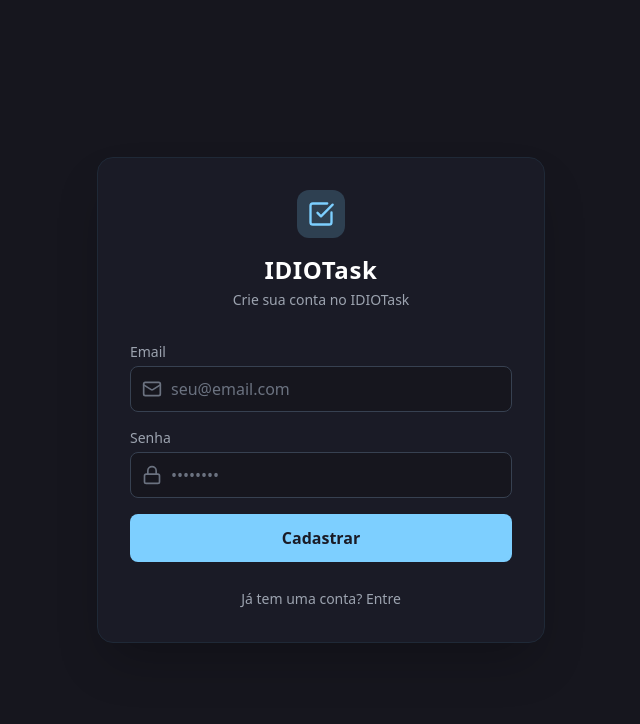
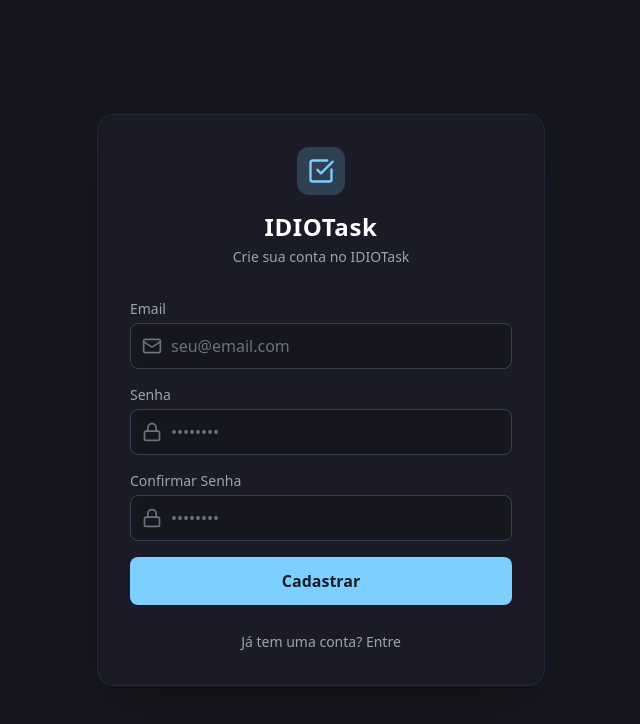
Before and after one commit to Raivcx/A-IDIOT-TASK, a React (Vite) app: page / in a window 1280 px wide. Both pictures are taken after a click on the button "Não tem uma conta? Cadastre-se". Shown: the top 724 px of the page, without its empty margins (319-959 px from the left). Built offline with nearby package versions, Linux system fonts and the light colour scheme; no server answers.

Commit message:
feat: add confirm password field to registration

```diff
--- a/src/views/Login.jsx
+++ b/src/views/Login.jsx
@@ -7,6 +7,7 @@ const Login = () => {
   const [isLogin, setIsLogin] = useState(true);
   const [email, setEmail] = useState('');
   const [password, setPassword] = useState('');
+  const [confirmPassword, setConfirmPassword] = useState('');
   const [error, setError] = useState('');
   const [loading, setLoading] = useState(false);
 
@@ -19,9 +20,15 @@ const Login = () => {
       if (isLogin) {
         await login(email, password);
       } else {
+        if (password !== confirmPassword) {
+          setError('As senhas não coincidem.');
+          setLoading(false);
+          return;
+        }
         await register(email, password);
         setError('Conta criada com sucesso! Você já pode fazer login.');
         setIsLogin(true);
+        setConfirmPassword('');
       }
     } catch (err) {
       setError(err.message || 'Ocorreu um erro ao autenticar.');
@@ -89,6 +96,26 @@ const Login = () => {
             </div>
           </div>
 
+          {!isLogin && (
+            <div className="animate-in slide-in-from-top-2 duration-300">
+              <label className="block text-sm font-medium text-gray-400 mb-1">Confirmar Senha</label>
+              <div className="relative">
+                <div className="absolute inset-y-0 left-0 pl-3 flex items-center pointer-events-none">
+                  <Lock className="h-5 w-5 text-gray-500" />
+                </div>
+                <input
+                  type="password"
+                  required
+                  value={confirmPassword}
+                  onChange={(e) => setConfirmPassword(e.target.value)}
+                  className="w-full bg-deepBlue border border-gray-700 rounded-lg pl-10 pr-4 py-2.5 text-white placeholder-gray-500 focus:outline-none focus:border-neonCyan focus:ring-1 focus:ring-neonCyan transition-all"
+                  placeholder="••••••••"
+                  minLength={6}
+                />
+              </div>
+            </div>
+          )}
+
           <button
             type="submit"
             disabled={loading}
```
